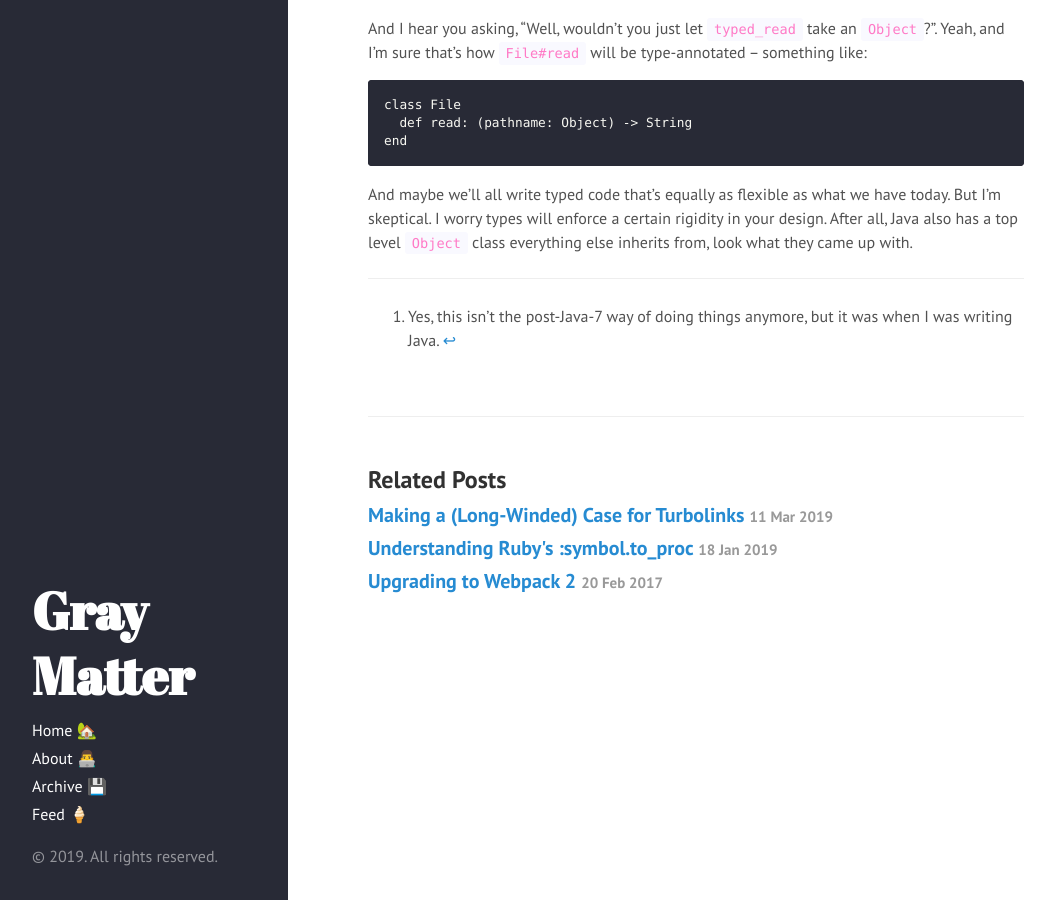
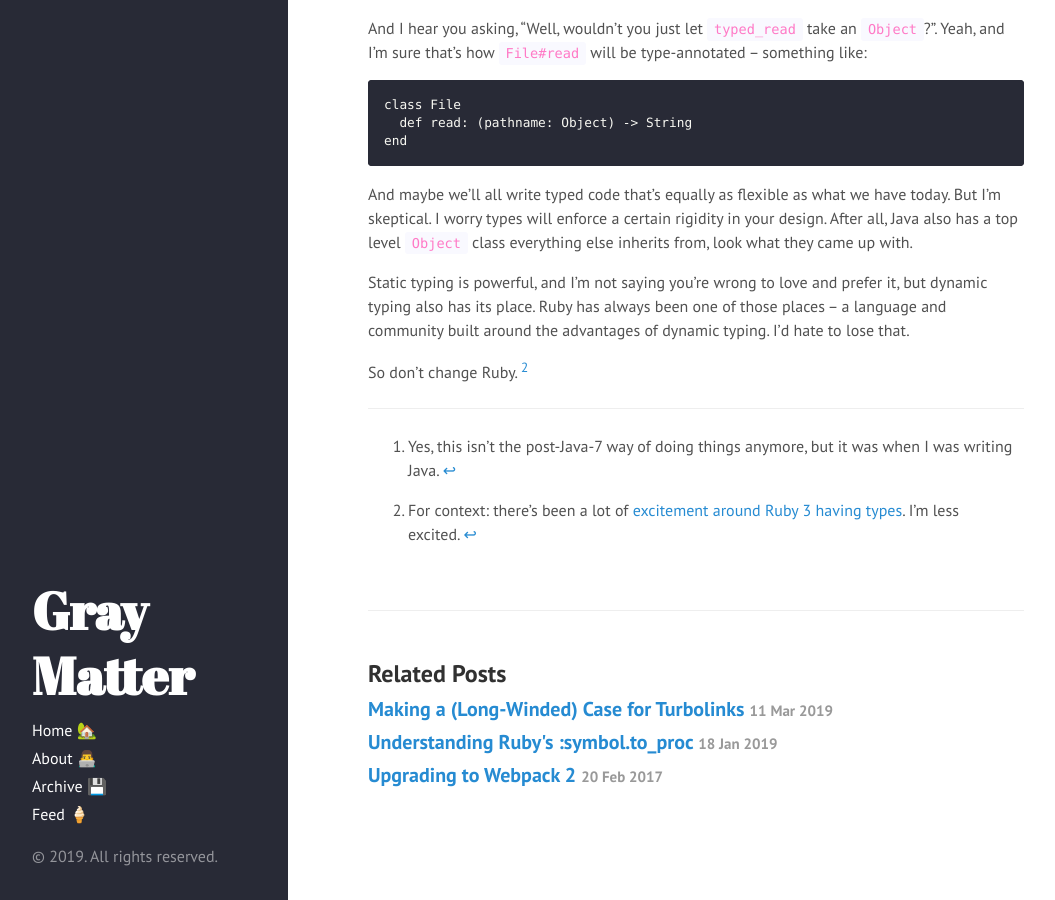
Before and after one commit to gkemmey/gray_matter, a Jekyll site: the page built from _posts/2019-04-19-dynamic-typing-flexibility-file-read.md, in a window 1280 px wide and 900 px high, scrolled down 1545 px. Shown: the whole window, without its empty margins (0-1055 px from the left). Built offline with Jekyll 4.4.1, drawn with Linux system fonts in a browser that asks for light colours; comment, search, counter and statistics services are not loaded.

Commit message:
edits post: dynamic typing flexibility file read

```diff
--- a/_posts/2019-04-19-dynamic-typing-flexibility-file-read.md
+++ b/_posts/2019-04-19-dynamic-typing-flexibility-file-read.md
@@ -88,6 +88,11 @@ end
 
 And maybe we'll all write typed code that's equally as flexible as what we have today. But I'm skeptical. I worry types will enforce a certain rigidity in your design. After all, Java also has a top level `Object` class everything else inherits from, look what they came up with.
 
+Static typing is powerful, and I'm not saying you're wrong to love and prefer it, but dynamic typing also has its place. Ruby has always been one of those places -- a language and community built around the advantages of dynamic typing. I'd hate to lose that.
+
+So don't change Ruby. [^2]
+
 ---
 
 [^1]: Yes, this isn't the post-Java-7 way of doing things anymore, but it was when I was writing Java.
+[^2]: For context: there's been a lot of [excitement around Ruby 3 having types](https://news.ycombinator.com/item?id=19697405). I'm less excited.
```
